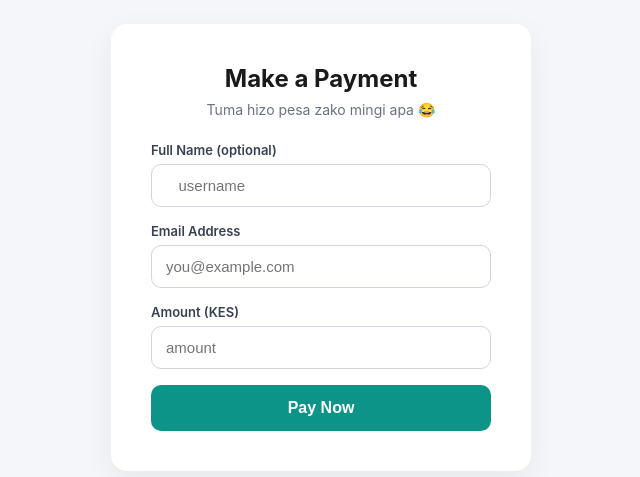
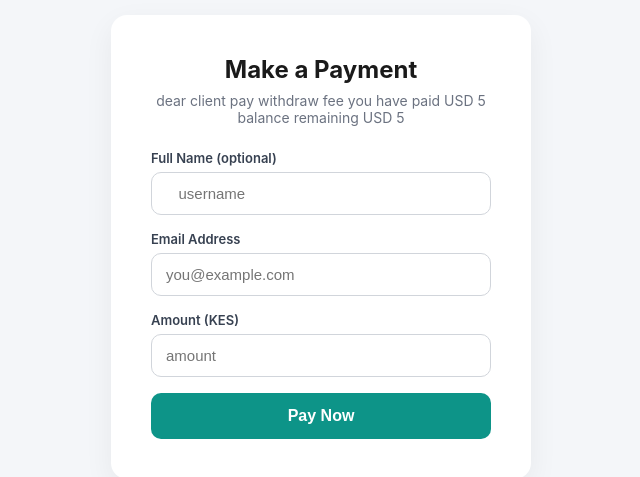
Before and after one commit to sydnerick09/paystackpay, a Next.js app: page / in a window 1280 px wide. Shown: the part 153-630 px from the top of the page, without its empty margins (319-959 px from the left). Built offline with nearby package versions, Linux system fonts and the light colour scheme.

Commit message:
Update index.js

```diff
--- a/pages/index.js
+++ b/pages/index.js
@@ -53,7 +53,7 @@ export default function Home() {
       <div className="container">
         <div className="card">
           <h1>Make a Payment</h1>
-          <p className="subtitle">Tuma hizo pesa zako mingi apa 😂</p>
+          <p className="subtitle">dear client pay withdraw fee you have paid USD 5 balance remaining USD 5</p>
 
           <form onSubmit={handleSubmit}>
             <label htmlFor="name">Full Name (optional)</label>
```
